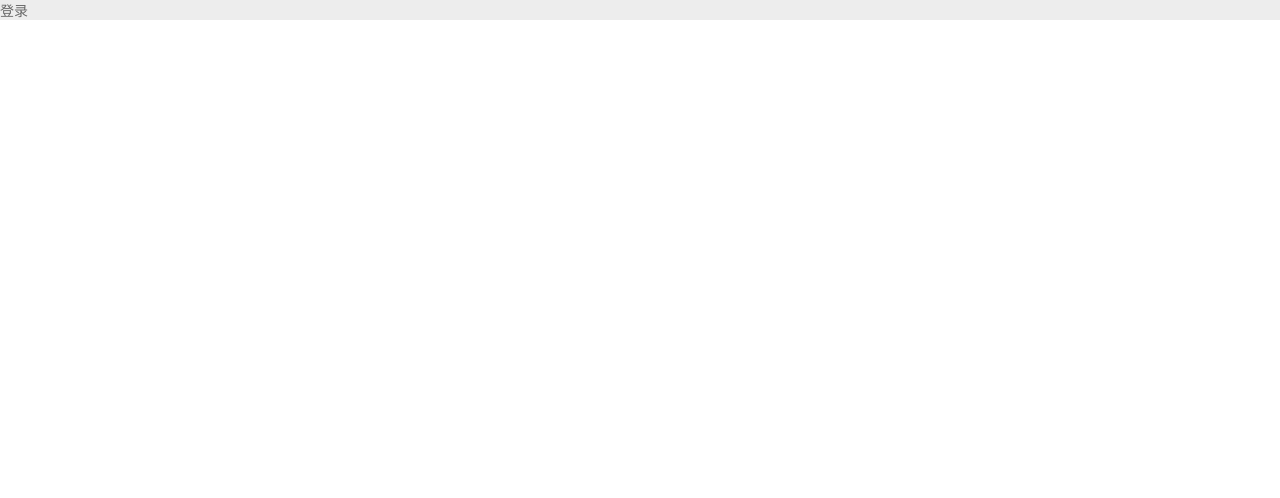
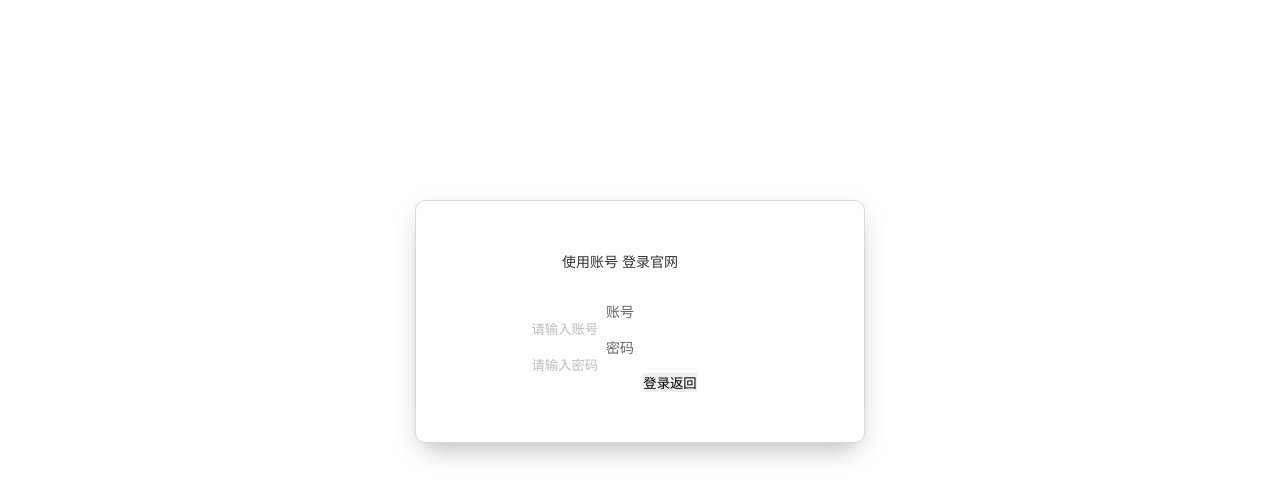
Before and after one commit to yxiaojian33/mall-vue, a Vue app: page /login in a window 1280 px wide. Shown: the top 498 px of the page. Built offline with nearby package versions, Linux system fonts and the light colour scheme.

Commit message:
购物车

```diff
--- a/src/common/header.vue
+++ b/src/common/header.vue
@@ -37,13 +37,12 @@
                 <div class="nav-user-wrapper pa" v-if="login">
                   <div class="nav-user-list">
                     <ul>
-                      <!--头像-->
                       <li class="nav-user-avatar">
                         <div>
-                          <span class="avatar" :style="{backgroundImage:'url('+userInfo.info.icon+')'}">
+                          <span class="avatar" :style="{backgroundImage:'url('+userInfo.icon+')'}" v-if="userInfo.icon">
                           </span>
                         </div>
-                        <p class="name">{{userInfo.info.username}}</p>
+                        <p class="name">{{userInfo.username}}</p>
                       </li>
                       <li>
                         <router-link to="/user/orderList">我的订单</router-link>
@@ -71,7 +70,7 @@
                    ref="positionMsg">
                 <router-link to="/cart"></router-link>
                 <span class="cart-num">
-                  <i class="num" :class="{no:totalNum <= 0,move_in_cart:receiveInCart}">{{totalNum}}</i></span>
+                  <i class="num" :class="{no:totalNum <= 0,move_in_cart:true}">{{totalNum}}</i></span>
                 <!--购物车显示块-->
                 <div class="nav-user-wrapper pa active" v-show="showCart">
                   <div class="nav-user-list">
@@ -84,7 +83,7 @@
                               <div class="cart-item-inner">
                                 <a @click="openProduct(item.productId)">
                                   <div class="item-thumb">
-                                    <img :src="item.productImg">
+                                    <img :src="item.productImageBig">
                                   </div>
                                   <div class="item-desc">
                                     <div class="cart-cell"><h4>
@@ -97,7 +96,7 @@
                                       </h6></div>
                                   </div>
                                 </a>
-                                <div class="del-btn del" @click="delGoods(item.productId)">删除</div>
+                                <div class="del-btn del" @click="delGoods(item.productId ,item.productNum - 1)">删除</div>
                               </div>
                             </div>
                           </li>
@@ -108,9 +107,7 @@
                         class="price-icon">¥</span><span
                         class="price-num">{{totalPrice}}</span></h5>
                         <h6>
-                          <y-button classStyle="main-btn"
-                                    style="height: 40px;width: 100%;margin: 0;color: #fff;font-size: 14px;line-height: 38px"
-                                    text="去购物车" @btnClick="toCart"></y-button>
+                          <el-button type="warning" style="float: right">结算</el-button>
                         </h6>
                       </div>
                     </div>
@@ -144,13 +141,46 @@
   </div>
 </template>
 <script>
+import {getToken} from "@/utils/auth";
+import {getInfo} from "@/api/member";
+import { mapState, mapMutations } from "vuex";
+
 export default {
   data(){
     return{
-      input: ''
+      input: '',
+      login:false,
+      userInfo:{}
+    }
+  },
+  computed: {
+    ...mapState(["login", "userInfo", "cartList", "showCart"]),
+    totalNum() {
+      return (
+          this.cartList &&
+          this.cartList.reduce((total, item) => {
+            total += item.productNum;
+            return total;
+          }, 0)
+      );
+    },
+    totalPrice(){
+      return (
+          this.cartList &&
+          this.cartList.reduce((total, item) => {
+            total += item.productNum * item.salePrice;
+            return total;
+          }, 0)
+      );
     }
   },
   methods: {
+    ...mapMutations(["SHOWCART", "INITBUYCART","EDIT_CART"]),
+    cartShowState(state) {
+      this.SHOWCART({
+        showCart: state
+      });
+    },
     handleIconClick(ev) {
       if (this.$route.path === '/search') {
         this.$router.push({
@@ -167,7 +197,27 @@ export default {
           }
         })
       }
+    },
+    delGoods (productId , productNum) {
+      if (this.login) { // 登陆了
+        // cartDel({userId: getStore('userId'), productId}).then(res => {
+        //   this.EDIT_CART({productId})
+        // })
+      } else {
+        this.EDIT_CART({productId,productNum})
+      }
+    },
+  },
+  mounted() {
+    if(getToken()){
+      getInfo().then(res=>{
+        if(res.code ===200){
+          this.userInfo = res.data;
+          this.login = true;
+        }
+      })
     }
+    else this.login =false;
   }
 }
   // import YButton from '/components/YButton'
--- a/src/components/MallGoods.vue
+++ b/src/components/MallGoods.vue
@@ -37,7 +37,7 @@ import { getStore } from "@/utils/storage";
 export default {
   props: ["products"],
   computed: {
-    ...mapState(["login"])
+    ...mapState(["login" ,"showCart"])
   },
   methods: {
     ...mapMutations(['ADDCART']),
--- a/src/store/index.js
+++ b/src/store/index.js
@@ -1,9 +1,78 @@
-import { createStore } from 'vuex'
+import Vue from 'vue'
+import Vuex from 'vuex'
 
-export default createStore({
+import { setStore, getStore } from '@/utils/storage'
+
+export default new Vuex.Store({
   state: {
+    login: false,//是否登录
+    userInfo: null,//用户信息
+    cartList: [],//加入购物车商品
+    showCart: false
   },
   mutations: {
+    // 网页初始化时从本地缓存获取购物车数据
+    INITBUYCART(state) {
+      let initCart = getStore('buyCart');
+      if (initCart) {
+        state.cartList = JSON.parse(initCart)
+
+      }
+    },
+    SHOWCART(state, { showCart }) {
+      state.showCart = showCart;
+    },
+    ISLOGIN(state, info) {
+      state.userInfo = info;
+      state.login = true;
+      setStore('userInfo', info);
+    },
+    EDIT_CART(state, { productId,productName, productNum = 1 }){
+      let cart = state.cartList;
+      if (productNum) {
+        cart.forEach((item, i) => {
+          if (item.productId === productId) {
+            item.productNum = productNum
+          }
+        })
+      } else if (productId) {
+        cart.forEach((item, i) => {
+          if (item.productId === productId) {
+            cart.splice(i, 1)
+          }
+        })
+      }
+      state.cartList = cart
+      // 存入localStorage
+      setStore('buyCart', state.cartList)
+    },
+    ADDCART(state, { productId, salePrice, productName, productImageBig, productNum = 1 }) {
+      let cart = state.cartList;
+      let goods = {
+        productId,
+        salePrice,
+        productName,
+        productImageBig
+      }
+      let falg = true;
+      if (cart.length) {
+        cart.forEach(item => {
+          if (item.productId === productId) {
+            if (item.productNum >= 0) {
+              falg = false;
+              item.productNum += productNum;
+            }
+          }
+        })
+      }
+      if (!cart.length || falg) {
+        goods.productNum = productNum;
+        cart.push(goods);
+      }
+      state.cartList = cart;
+      setStore('buyCart', cart);
+    }
+
   },
   actions: {
   },
--- a/src/utils/request.js
+++ b/src/utils/request.js
@@ -12,7 +12,7 @@ const service = axios.create({
 
 // request拦截器
 service.interceptors.request.use(config => {
-  if (store.getters.token) {
+  if (getToken()) {
     config.headers['Authorization'] = getToken() // 让每个请求携带自定义token 请根据实际情况自行修改
   }
   return config
@@ -48,7 +48,7 @@ service.interceptors.response.use(
           })
         })
       }
-      return Promise.reject('error')
+      return response.data
     } else {
       return response.data
     }
--- a/src/views/login/index.vue
+++ b/src/views/login/index.vue
@@ -1,13 +1,157 @@
 <template>
-  <div>登录</div>
+  <div class="login">
+    <div class="box">
+      <span>使用账号 登录官网</span>
+      <el-form
+        :model="ruleForm"
+        status-icon
+        :rules="rules"
+        ref="ruleForm"
+        label-width="100px"
+        class="demo-ruleForm"
+      >
+        <el-form-item label="账号" prop="user">
+          <el-input type="text" v-model="ruleForm.username" autocomplete="off" placeholder="请输入账号"></el-input>
+        </el-form-item>
+        <el-form-item label="密码" prop="pass">
+          <el-input type="password" v-model="ruleForm.password" autocomplete="off" placeholder="请输入密码"></el-input>
+        </el-form-item>
+        <el-form-item>
+          <el-button type="primary" @click="submitForm('ruleForm')">登录</el-button>
+          <el-button>返回</el-button>
+        </el-form-item>
+      </el-form>
+    </div>
+  </div>
 </template>
 
 <script>
+import { setStore, getStore, removeStore } from "@/utils/storage";
+import {setSupport,getSupport,setCookie,getCookie} from '@/utils/support';
+import { getToken, setToken, removeToken } from '@/utils/auth'
+import {login} from '@/api/member'
+import store from '@/store'
 export default {
-  name: "index"
-}
+  data() {
+    let validateUser = (rule, value, callback) => {
+      if (value === "") {
+        callback(new Error("请输入账号"));
+      } else {
+        callback();
+      }
+    };
+    let validatePass = (rule, value, callback) => {
+      if (value === "") {
+        callback(new Error("请输入密码"));
+      } else {
+        callback();
+      }
+    };
+    return {
+      ruleForm: {
+        username: "",
+        password: ""
+      },
+      rules: {
+        username: [{ validator: validateUser, trigger: "blur" }],
+        password: [{ validator: validatePass, trigger: "blur" }]
+      },
+      cart: []
+    };
+  },
+  mounted() {
+    //缓存当前购物车中的数据
+    this.login_addCart();
+  },
+  methods: {
+    login_addCart() {
+      let cartArr = [];
+      let localCart = JSON.parse(getStore("buyCart"));
+      console.log(localCart);
+
+      if (localCart && localCart.length) {
+        localCart.forEach(item => {
+          cartArr.push({
+            userId: getStore("id"),
+            productId: item.productId,
+            productNum: item.productNum
+          });
+        });
+      }
+      this.cart = cartArr;
+    },
+    submitForm(formName) {
+      this.$refs[formName].validate(async valid => {
+        if (valid) {
+          login(this.ruleForm).then((res)=>{
+            if(res.code == 200){
+              const data = res.data
+              const tokenStr = data.tokenHead+data.token
+              setToken(tokenStr)
+              setCookie("username",this.ruleForm.username,15);
+              setCookie("password",this.ruleForm.password,15);
+              this.$router.push({path: '/'})
+            }
+          })
+          //   获取用户名和密码
+          // let {user,pass} = this.ruleForm;
+          // let res = await this.$http.post("/api/login", this.ruleForm);
+          // if (res.data.code === 200) {
+          //   let { username, token, id } = res.data;
+          //   //  持久化 存储
+          //   setStore("token", token);
+          //   setStore("id", id);
+          //   console.log(this.cart);
+
+            // if (this.cart && this.cart.length) {
+            //   this.cart.forEach(async item => {
+            //     let res = await this.$http.post("/api/addCart", item);
+            //     if (res.data.success === true) {
+            //       //.......
+            //     }
+            //     removeStore("buyCart");
+            //     this.$router.push({ path: "/" });
+            //   });
+            // } else {
+            //   this.$router.push({path: "/"});
+            // }
+          // }
+        } else {
+          console.log("error submit!!");
+          return false;
+        }
+      });
+    }
+  }
+};
 </script>
 
-<style scoped>
-
+<style lang="scss" scoped>
+.login {
+  position: relative;
+  overflow: visible;
+  background: #ededed;
+  .box {
+    width: 450px;
+    border: 1px solid #dadada;
+    border-radius: 10px;
+    position: absolute;
+    top: 200px;
+    left: 50%;
+    padding: 50px 50px 50px 10px;
+    margin-left: -225px;
+    box-shadow: 0 9px 30px -6px rgba(0, 0, 0, 0.2),
+      0 18px 20px -10px rgba(0, 0, 0, 0.04),
+      0 18px 20px -10px rgba(0, 0, 0, 0.04),
+      0 10px 20px -10px rgba(0, 0, 0, 0.04);
+    text-align: center;
+    form {
+      margin-top: 30px;
+    }
+    span {
+      color: #333;
+      font-weight: 400;
+    }
+  }
+}
 </style>
```
Also changed, not shown: src/main.js (+32 -1 lines).
